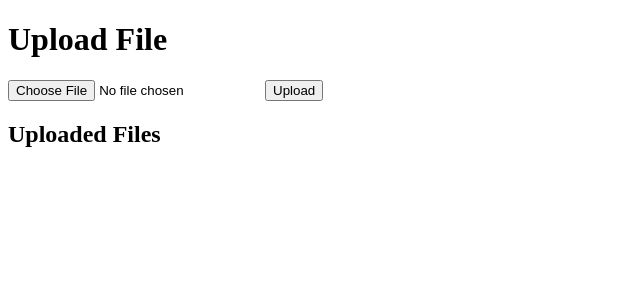
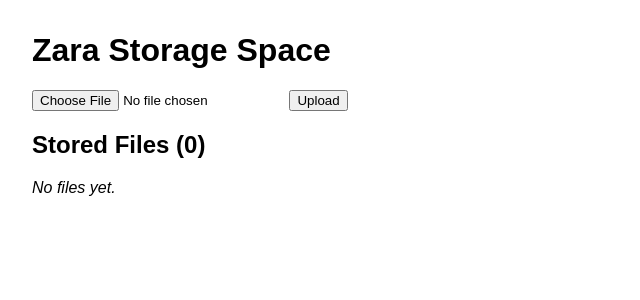
Before and after one commit to volga-assistant/storage, a Flask app: page / in a window 1280 px wide. Shown: the top 300 px of the page, without its empty margins (0-640 px from the left). Run offline with Flask 3, Linux system fonts and the light colour scheme.

Commit message:
storage updation with 5 features this is the first update in 10/07/2025

```diff
--- a/templates/index.html
+++ b/templates/index.html
@@ -1,20 +1,44 @@
 <!DOCTYPE html>
-<html>
+<html lang="en">
 <head>
-    <title>My Storage</title>
+    <meta charset="UTF-8">
+    <title>Zara Storage Space</title>
+    <style>
+        body { font-family: Arial, sans-serif; margin: 2rem; }
+        h1   { margin-top: 0; }
+        ul   { list-style: none; padding-left: 0; }
+        li   { margin: 0.4rem 0; }
+        .msg { color: green; margin-bottom: 1rem; }
+        button { margin-left: 0.5rem; }
+    </style>
 </head>
 <body>
-    <h1>Upload File</h1>
-    <form method="POST" enctype="multipart/form-data" action="/upload">
-        <input type="file" name="file">
+    <h1>Zara Storage Space</h1>
+
+    {% with messages = get_flashed_messages() %}
+      {% if messages %}
+        <div class="msg">{{ messages[-1] }}</div>
+      {% endif %}
+    {% endwith %}
+
+    <!-- Upload form -->
+    <form method="POST" action="{{ url_for('upload_file') }}" enctype="multipart/form-data">
+        <input type="file" name="file" required>
         <input type="submit" value="Upload">
     </form>
 
-    <h2>Uploaded Files</h2>
+    <h2>Stored Files ({{ files|length }})</h2>
     <ul>
-        {% for file in files %}
-            <li>{{ file }}</li>
-        {% endfor %}
+      {% for file in files %}
+        <li>
+          <a href="{{ url_for('uploaded_file', filename=file) }}" target="_blank">{{ file }}</a>
+          <form method="POST" action="{{ url_for('delete_file', filename=file) }}" style="display:inline;">
+              <button type="submit" onclick="return confirm('Delete {{ file }}?')">Delete</button>
+          </form>
+        </li>
+      {% else %}
+        <li><em>No files yet.</em></li>
+      {% endfor %}
     </ul>
 </body>
 </html>
```
